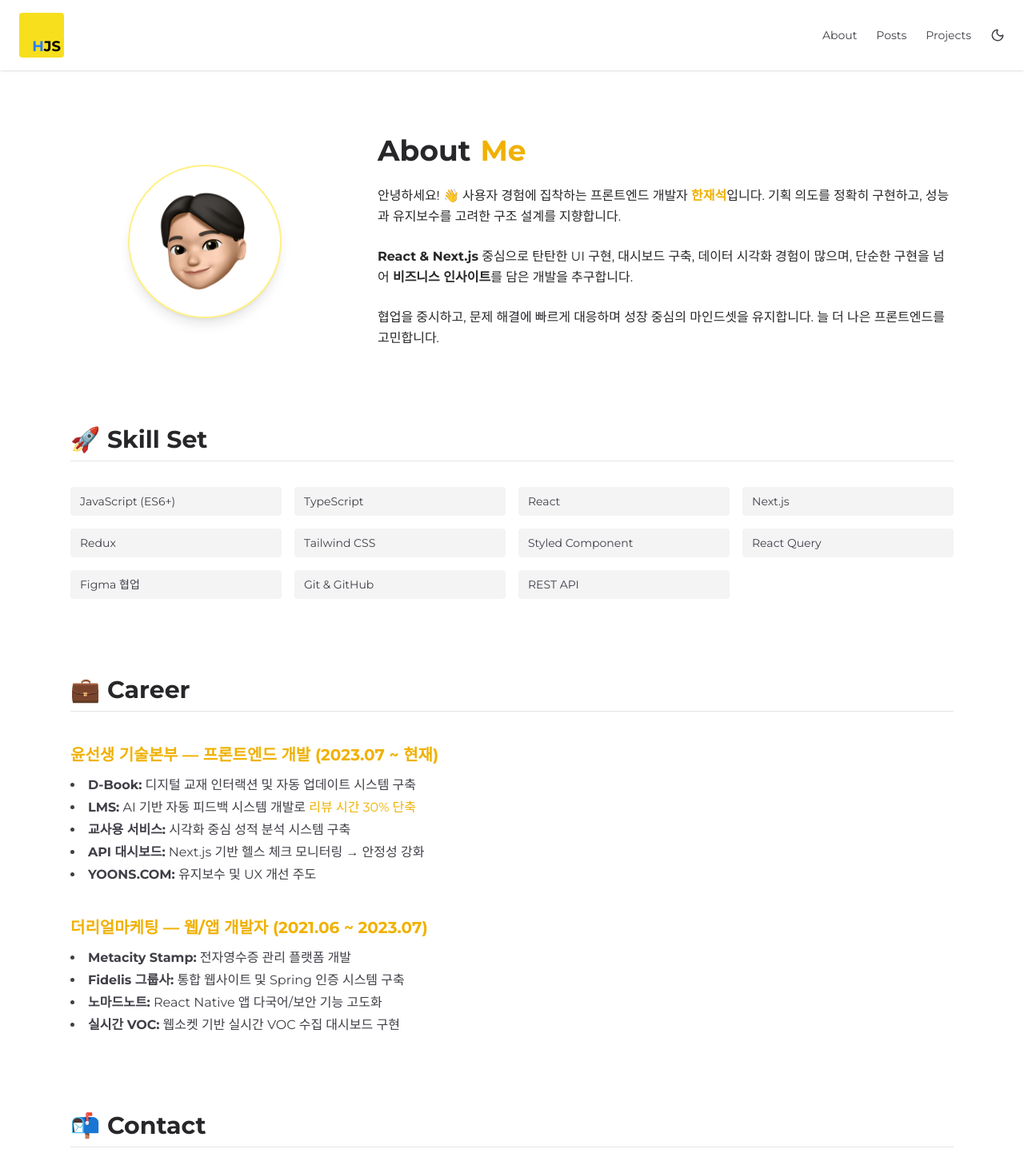
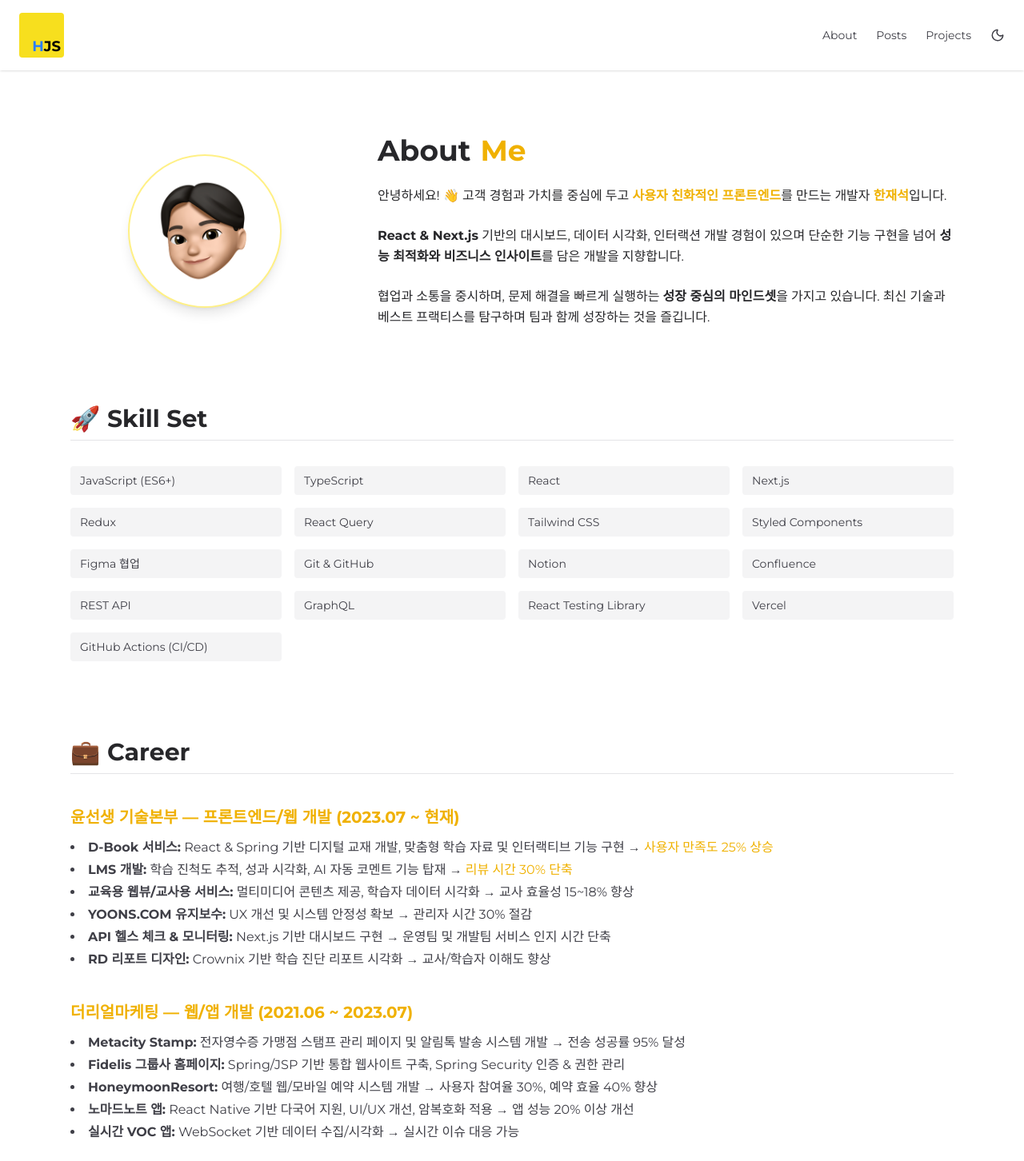
Before and after one commit to Jaeseokkong/NEXT-BLOG, a Next.js app: page /about in a window 1280 px wide. Shown: the top 1452 px of the page at 80% size. Built offline with nearby package versions, Linux system fonts and the light colour scheme.

Commit message:
fix: 소개 페이지 내용 추가 및 수정

```diff
--- a/src/app/about/page.tsx
+++ b/src/app/about/page.tsx
@@ -12,16 +12,15 @@ export default function AboutPage() {
             About <span className="text-yellow-500 dark:text-yellow-400">Me</span>
           </h1>
           <p>
-            안녕하세요! 👋 사용자 경험에 집착하는 프론트엔드 개발자 <strong className="text-yellow-500">한재석</strong>입니다.
-            기획 의도를 정확히 구현하고, 성능과 유지보수를 고려한 구조 설계를 지향합니다.
+            안녕하세요! 👋 고객 경험과 가치를 중심에 두고 <strong className="text-yellow-500">사용자 친화적인 프론트엔드</strong>를 만드는 개발자 <strong className="text-yellow-500">한재석</strong>입니다.
           </p>
           <p>
-            <strong>React & Next.js</strong> 중심으로 탄탄한 UI 구현, 대시보드 구축, 데이터 시각화 경험이 많으며,
-            단순한 구현을 넘어 <strong>비즈니스 인사이트</strong>를 담은 개발을 추구합니다.
+            <strong>React & Next.js</strong> 기반의 대시보드, 데이터 시각화, 인터랙션 개발 경험이 있으며
+            단순한 기능 구현을 넘어 <strong>성능 최적화와 비즈니스 인사이트</strong>를 담은 개발을 지향합니다.
           </p>
           <p>
-            협업을 중시하고, 문제 해결에 빠르게 대응하며 성장 중심의 마인드셋을 유지합니다.
-            늘 더 나은 프론트엔드를 고민합니다.
+            협업과 소통을 중시하며, 문제 해결을 빠르게 실행하는 <strong>성장 중심의 마인드셋</strong>을 가지고 있습니다.
+            최신 기술과 베스트 프랙티스를 탐구하며 팀과 함께 성장하는 것을 즐깁니다.
           </p>
         </div>
       </section>
@@ -32,20 +31,34 @@ export default function AboutPage() {
           🚀 Skill Set
         </h2>
         <div className="grid grid-cols-2 sm:grid-cols-3 md:grid-cols-4 gap-4 text-sm font-medium text-zinc-700 dark:text-zinc-300">
+          {/* Core */}
           <span className="px-3 py-2 rounded bg-zinc-100 dark:bg-zinc-800">JavaScript (ES6+)</span>
           <span className="px-3 py-2 rounded bg-zinc-100 dark:bg-zinc-800">TypeScript</span>
           <span className="px-3 py-2 rounded bg-zinc-100 dark:bg-zinc-800">React</span>
           <span className="px-3 py-2 rounded bg-zinc-100 dark:bg-zinc-800">Next.js</span>
           <span className="px-3 py-2 rounded bg-zinc-100 dark:bg-zinc-800">Redux</span>
+          <span className="px-3 py-2 rounded bg-zinc-100 dark:bg-zinc-800">React Query</span>
           <span className="px-3 py-2 rounded bg-zinc-100 dark:bg-zinc-800">Tailwind CSS</span>
-          <span className="px-3 py-2 rounded bg-zinc-100 dark:bg-zinc-800">Styled Component</span>
-          <span className="px-3 py-2 rounded bg-zinc-100 dark:bg-zinc-800">React Query</span>
+          <span className="px-3 py-2 rounded bg-zinc-100 dark:bg-zinc-800">Styled Components</span>
+
+          {/* Collaboration */}
           <span className="px-3 py-2 rounded bg-zinc-100 dark:bg-zinc-800">Figma 협업</span>
           <span className="px-3 py-2 rounded bg-zinc-100 dark:bg-zinc-800">Git & GitHub</span>
+          <span className="px-3 py-2 rounded bg-zinc-100 dark:bg-zinc-800">Notion</span>
+          <span className="px-3 py-2 rounded bg-zinc-100 dark:bg-zinc-800">Confluence</span>
+
+          {/* API / Backend */}
           <span className="px-3 py-2 rounded bg-zinc-100 dark:bg-zinc-800">REST API</span>
+          <span className="px-3 py-2 rounded bg-zinc-100 dark:bg-zinc-800">GraphQL</span>
+
+          {/* Testing / Infra */}
+          <span className="px-3 py-2 rounded bg-zinc-100 dark:bg-zinc-800">React Testing Library</span>
+          <span className="px-3 py-2 rounded bg-zinc-100 dark:bg-zinc-800">Vercel</span>
+          <span className="px-3 py-2 rounded bg-zinc-100 dark:bg-zinc-800">GitHub Actions (CI/CD)</span>
         </div>
       </section>
 
+      {/* 커리어 */}
       <section className="space-y-10">
         <h2 className="text-3xl font-bold flex items-center gap-3 border-b border-zinc-200 dark:border-zinc-700 pb-2">
           💼 Career
@@ -53,29 +66,55 @@ export default function AboutPage() {
 
         <div className="space-y-3">
           <h3 className="text-xl font-semibold text-yellow-500 dark:text-yellow-400">
-            윤선생 기술본부 — 프론트엔드 개발 (2023.07 ~ 현재)
+            윤선생 기술본부 — 프론트엔드/웹 개발 (2023.07 ~ 현재)
           </h3>
           <ul className="list-disc list-inside space-y-1 text-zinc-700 dark:text-zinc-300">
-            <li><strong>D-Book:</strong> 디지털 교재 인터랙션 및 자동 업데이트 시스템 구축</li>
-            <li><strong>LMS:</strong> AI 기반 자동 피드백 시스템 개발로 <span className="text-yellow-500 font-medium">리뷰 시간 30% 단축</span></li>
-            <li><strong>교사용 서비스:</strong> 시각화 중심 성적 분석 시스템 구축</li>
-            <li><strong>API 대시보드:</strong> Next.js 기반 헬스 체크 모니터링 → 안정성 강화</li>
-            <li><strong>YOONS.COM:</strong> 유지보수 및 UX 개선 주도</li>
+            <li>
+              <strong>D-Book 서비스:</strong> React & Spring 기반 디지털 교재 개발,
+              맞춤형 학습 자료 및 인터랙티브 기능 구현 → <span className="text-yellow-500 font-medium">사용자 만족도 25% 상승</span>
+            </li>
+            <li>
+              <strong>LMS 개발:</strong> 학습 진척도 추적, 성과 시각화, AI 자동 코멘트 기능 탑재 → <span className="text-yellow-500 font-medium">리뷰 시간 30% 단축</span>
+            </li>
+            <li>
+              <strong>교육용 웹뷰/교사용 서비스:</strong> 멀티미디어 콘텐츠 제공, 학습자 데이터 시각화 → 교사 효율성 15~18% 향상
+            </li>
+            <li>
+              <strong>YOONS.COM 유지보수:</strong> UX 개선 및 시스템 안정성 확보 → 관리자 시간 30% 절감
+            </li>
+            <li>
+              <strong>API 헬스 체크 & 모니터링:</strong> Next.js 기반 대시보드 구현 → 운영팀 및 개발팀 서비스 인지 시간 단축
+            </li>
+            <li>
+              <strong>RD 리포트 디자인:</strong> Crownix 기반 학습 진단 리포트 시각화 → 교사/학습자 이해도 향상
+            </li>
           </ul>
         </div>
 
         <div className="space-y-3">
           <h3 className="text-xl font-semibold text-yellow-500 dark:text-yellow-400">
-            더리얼마케팅 — 웹/앱 개발자 (2021.06 ~ 2023.07)
+            더리얼마케팅 — 웹/앱 개발 (2021.06 ~ 2023.07)
           </h3>
           <ul className="list-disc list-inside space-y-1 text-zinc-700 dark:text-zinc-300">
-            <li><strong>Metacity Stamp:</strong> 전자영수증 관리 플랫폼 개발</li>
-            <li><strong>Fidelis 그룹사:</strong> 통합 웹사이트 및 Spring 인증 시스템 구축</li>
-            <li><strong>노마드노트:</strong> React Native 앱 다국어/보안 기능 고도화</li>
-            <li><strong>실시간 VOC:</strong> 웹소켓 기반 실시간 VOC 수집 대시보드 구현</li>
+            <li>
+              <strong>Metacity Stamp:</strong> 전자영수증 가맹점 스탬프 관리 페이지 및 알림톡 발송 시스템 개발 → 전송 성공률 95% 달성
+            </li>
+            <li>
+              <strong>Fidelis 그룹사 홈페이지:</strong> Spring/JSP 기반 통합 웹사이트 구축, Spring Security 인증 & 권한 관리
+            </li>
+            <li>
+              <strong>HoneymoonResort:</strong> 여행/호텔 웹/모바일 예약 시스템 개발 → 사용자 참여율 30%, 예약 효율 40% 향상
+            </li>
+            <li>
+              <strong>노마드노트 앱:</strong> React Native 기반 다국어 지원, UI/UX 개선, 암복호화 적용 → 앱 성능 20% 이상 개선
+            </li>
+            <li>
+              <strong>실시간 VOC 앱:</strong> WebSocket 기반 데이터 수집/시각화 → 실시간 이슈 대응 가능
+            </li>
           </ul>
         </div>
       </section>
+
 
       {/* 연락처 */}
       <section className="space-y-4">
@@ -83,7 +122,7 @@ export default function AboutPage() {
           📬 Contact
         </h2>
         <p>
-          협업, 채용, 기술적 논의 언제든지 환영입니다. <br />
+          협업, 채용, 기술적 논의 언제든지 환영합니다. <br />
           아래 이메일로 편하게 연락 주세요!
         </p>
         <a
```
